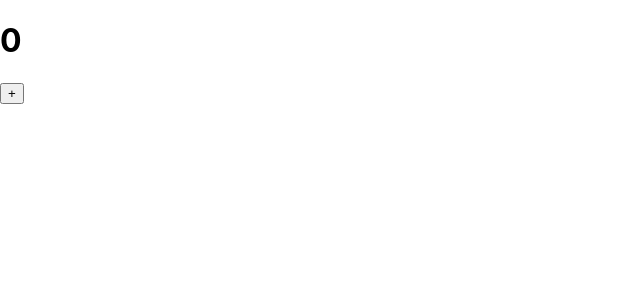
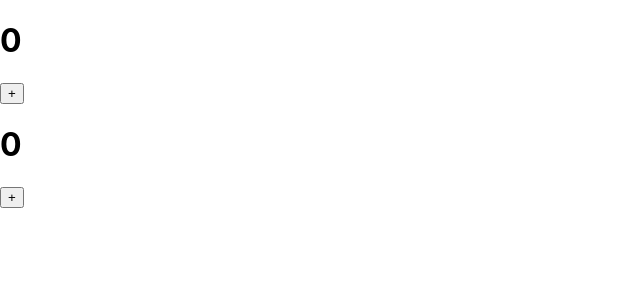
Before and after one commit to coderoadpl/frontend--testing-react--task-6, a React (Create React App) app: page / in a window 1280 px wide. Shown: the top 300 px of the page, without its empty margins (0-640 px from the left). Built offline with nearby package versions, Linux system fonts and the light colour scheme.

Commit message:
`CounterHooks` component added

```diff
--- a/src/App.js
+++ b/src/App.js
@@ -1,11 +1,13 @@
 import React from 'react'
 
 import CounterClass from './CounterClass'
+import CounterHooks from './CounterHooks'
 
 export const App = () => {
   return (
     <div>
       <CounterClass />
+      <CounterHooks />
     </div>
   )
 }
--- /dev/null
+++ b/src/CounterHooks.js
@@ -0,0 +1,22 @@
+import React from 'react'
+
+export const CounterHooks = () => {
+  const [number, setNumber] = React.useState(0)
+
+  const inc = React.useCallback(() => setNumber((prevNumber) => prevNumber + 1), [])
+
+  return (
+    <div>
+      <h1>
+        {number}
+      </h1>
+      <button
+        onClick={inc}
+      >
+        +
+      </button>
+    </div>
+  )
+}
+
+export default CounterHooks
```
